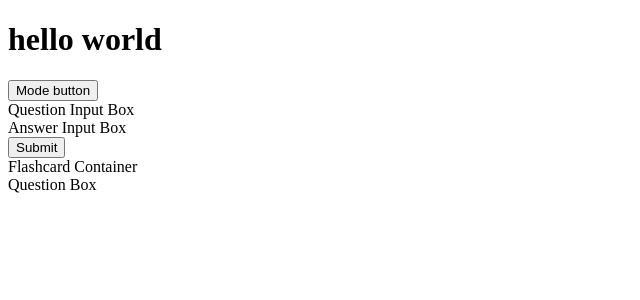
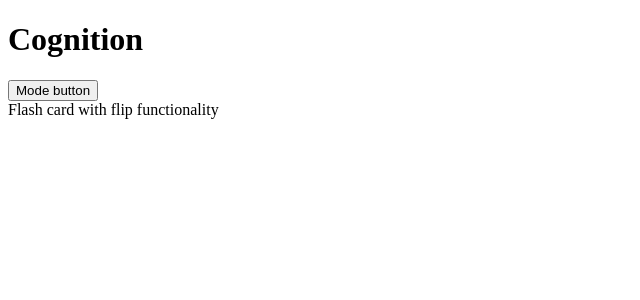
Before and after one commit to CognitionApp/Cognition, a React app: page / in a window 1280 px wide. Shown: the top 300 px of the page, without its empty margins (0-640 px from the left). Built offline with nearby package versions, Linux system fonts and the light colour scheme.

Commit message:
add functionality to Mode button

```diff
--- a/client/App.jsx
+++ b/client/App.jsx
@@ -1,14 +1,34 @@
-import React from 'react';
+import React, {useState} from 'react';
 import Game from './components/gameComponent';
 import Create from './components/createComponent';
 
 function App(){
+
+// Add functionalityt fot the button
+// need to create an Array with the components to show
+// function will show a different index of it with every click
+// true - false option to show Game or Create component
+// const [count, setCount] = useState()
+// {count} inside the return to have acces to the js functionality
+// if count is true <Game /> false <Create />
+// if(count){
+//     return <Game/>
+// }else{
+//     return <Create/>
+// }
+const [boolCheck, setboolCheck] = useState(true)
+
+const switchFunc = () => setboolCheck(!boolCheck);
+
+const swapLogic = boolCheck ? <Create /> : <Game/>;
+
+
     return (
 
             <div>
-            <h1>hello world</h1>
-            <Game/>
-            <Create/>
+            <h1>Cognition</h1>
+            <button onClick={switchFunc}>Mode button</button>
+            {swapLogic}
             </div>
     )
 }
--- a/client/components/createComponent.jsx
+++ b/client/components/createComponent.jsx
@@ -4,7 +4,9 @@ import React from 'react';
 const Create = (props) => {
 
     return (
-      <div>Question Box</div>
+      <div>
+        <div> Flash card with flip functionality</div>
+        </div>
     )
 }
 
--- a/client/components/gameComponent.jsx
+++ b/client/components/gameComponent.jsx
@@ -5,7 +5,6 @@ const Game = (props) => {
 
     return (
       <div>
-            <button>Mode button</button>
             <div> Question Input Box</div>
             <div>Answer Input Box</div>
             <button>Submit</button>
```
